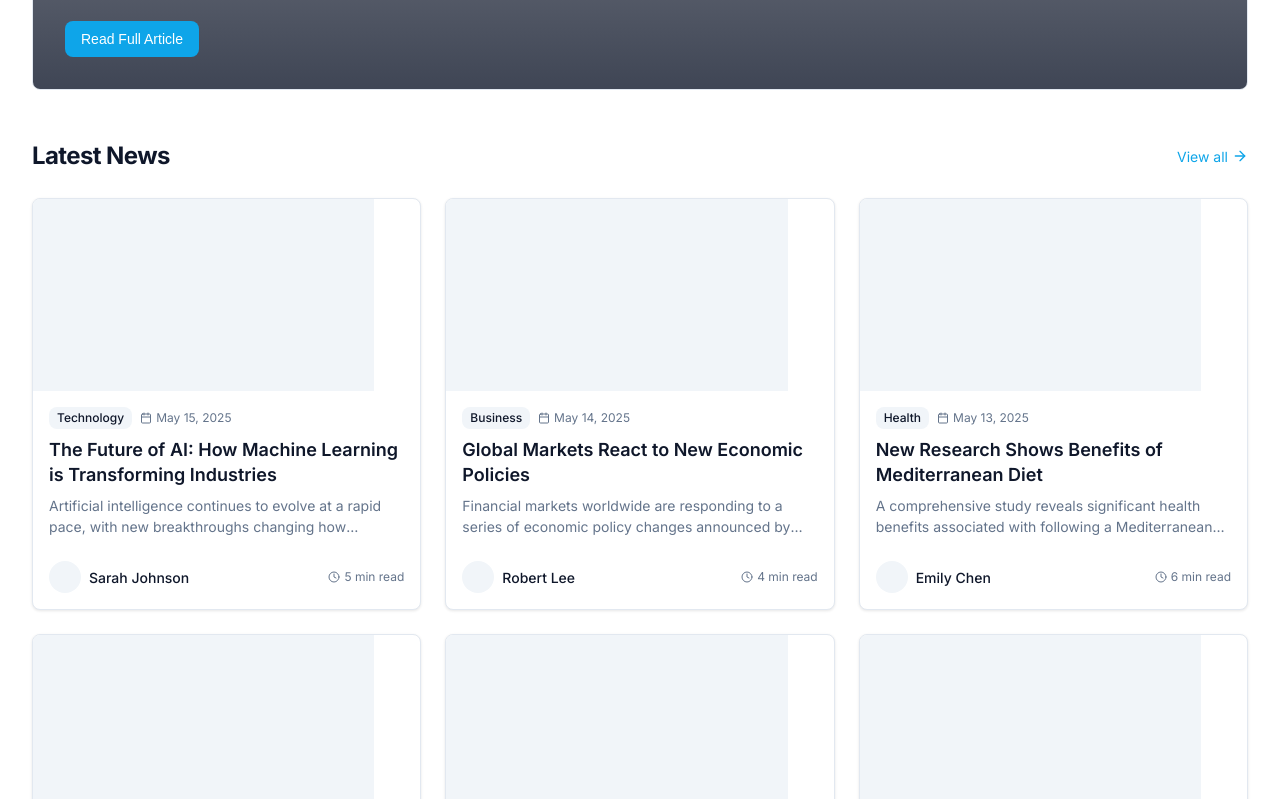
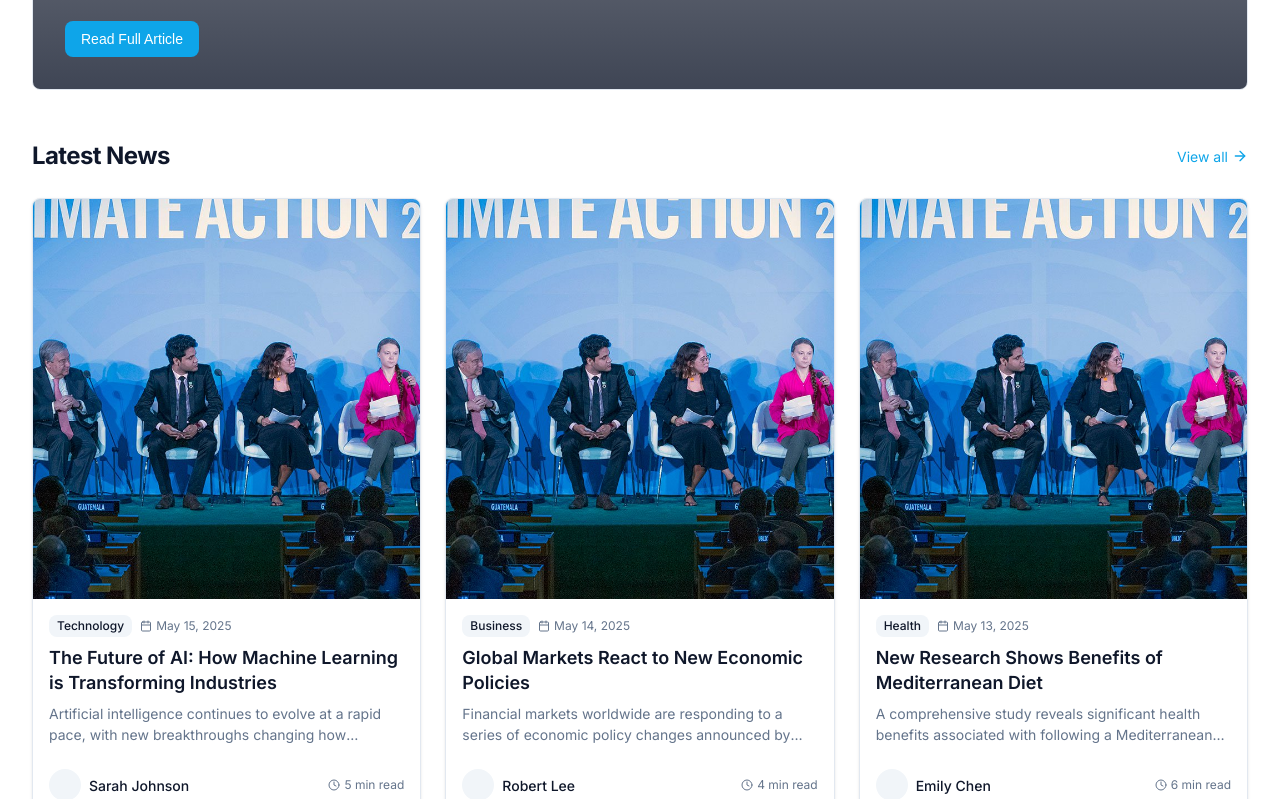
Before and after one commit to KarthikeyanRamlingam/newshub-blog, a plain HTML site: page index.html in a window 1280 px wide. Shown: the part 677-1476 px from the top of the page. Drawn offline with Linux system fonts and the light colour scheme.

Commit message:
Update index.html

```diff
--- a/index.html
+++ b/index.html
@@ -126,7 +126,7 @@
         <div class="articles-grid">
           <!-- Article Card 1 -->
           <div class="article-card">
-            <div class="article-image"></div>
+            <div class="featured-image" style="background-image: url('image-fullbleed-cas2019-1.jpg'); background-size: cover; background-position: center;"></div>
             <div class="article-content">
               <div class="article-badges">
                 <span class="badge badge-secondary">Technology</span>
@@ -165,7 +165,7 @@
 
           <!-- Article Card 2 -->
           <div class="article-card">
-            <div class="article-image"></div>
+            <div class="featured-image" style="background-image: url('image-fullbleed-cas2019-1.jpg'); background-size: cover; background-position: center;"></div>
             <div class="article-content">
               <div class="article-badges">
                 <span class="badge badge-secondary">Business</span>
@@ -203,7 +203,7 @@
 
           <!-- Article Card 3 -->
           <div class="article-card">
-            <div class="article-image"></div>
+            <div class="featured-image" style="background-image: url('image-fullbleed-cas2019-1.jpg'); background-size: cover; background-position: center;"></div>
             <div class="article-content">
               <div class="article-badges">
                 <span class="badge badge-secondary">Health</span>
```
